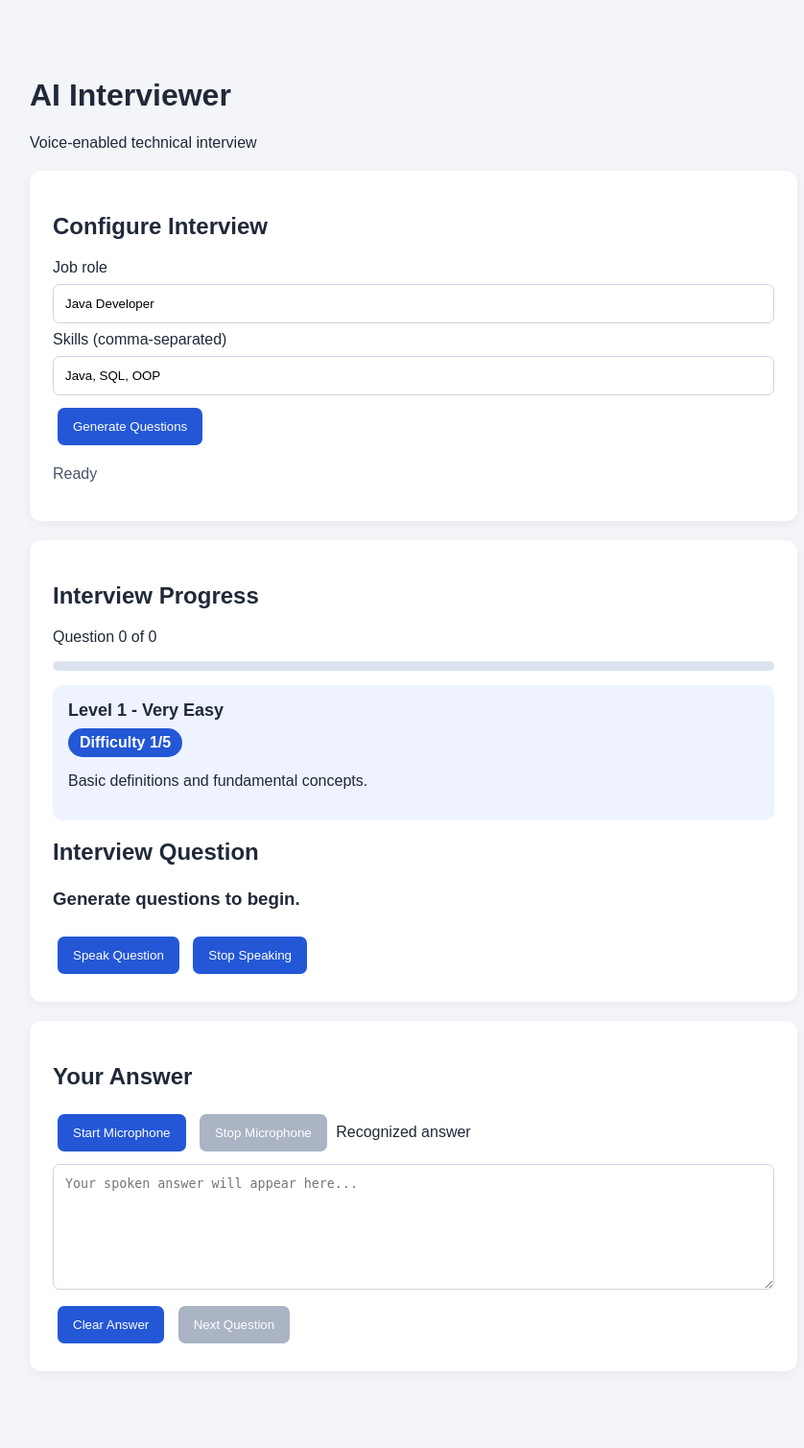
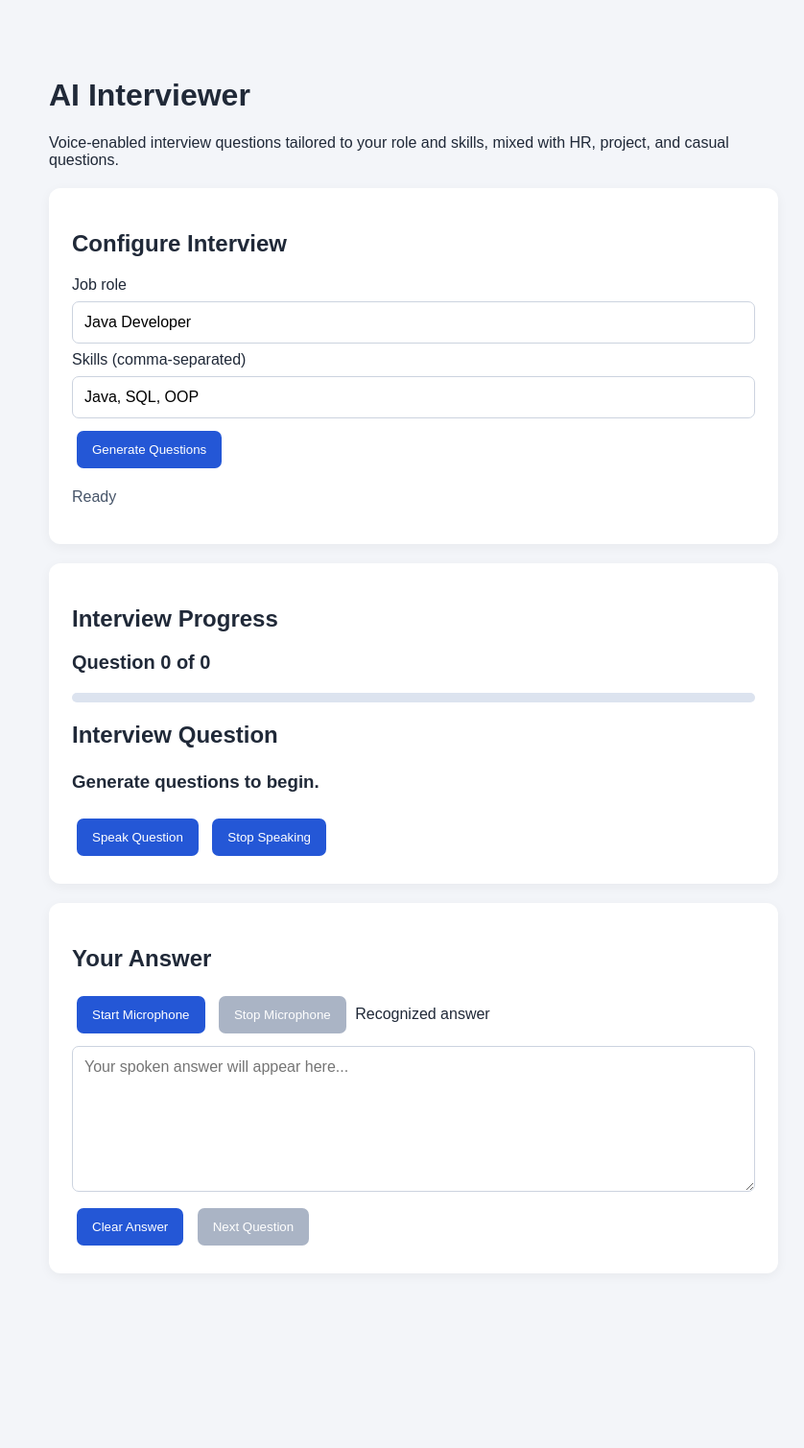
Before and after one commit to HARsHITHSaiReDdy/Ai-Interview, a Flask app: page / in a window 1280 px wide. Shown: the whole page at 96% size, without its empty margins (209-1047 px from the left). After the commit the page ends 1298 px from the top, so only its background shows below. Run offline with Flask 3, Linux system fonts and the light colour scheme.

Commit message:
UpDated HTML

```diff
--- a/template/interview.html
+++ b/template/interview.html
@@ -1,12 +1,11 @@
-
 <!DOCTYPE html>
 <html lang="en">
 <head>
     <meta charset="UTF-8">
     <meta name="viewport" content="width=device-width, initial-scale=1.0">
     <title>AI Interviewer</title>
-
     <style>
+        * { box-sizing: border-box; }
         body {
             font-family: Arial, sans-serif;
             max-width: 800px;
@@ -15,7 +14,6 @@
             background: #f3f5f9;
             color: #202938;
         }
-
         section {
             background: white;
             padding: 24px;
@@ -23,7 +21,6 @@
             border-radius: 12px;
             box-shadow: 0 3px 12px rgba(0, 0, 0, 0.05);
         }
-
         button {
             padding: 12px 16px;
             margin: 5px;
@@ -33,77 +30,46 @@
             color: white;
             cursor: pointer;
         }
-
-        button:disabled {
-            background: #aab4c5;
-            cursor: not-allowed;
-        }
-
+        button:disabled { background: #aab4c5; cursor: not-allowed; }
         textarea, input {
-            box-sizing: border-box;
             width: 100%;
             padding: 12px;
             margin: 8px 0;
             border: 1px solid #ccd3df;
             border-radius: 7px;
+            font: inherit;
         }
-
-        .difficulty-card {
-            background: #eef3ff;
-            border-radius: 10px;
-            padding: 16px;
-            margin: 15px 0;
-        }
-
-        .difficulty-title {
-            font-size: 18px;
-            font-weight: bold;
-        }
-
-        .level-badge {
-            display: inline-block;
-            padding: 6px 12px;
-            margin-top: 8px;
-            background: #2457d6;
-            color: white;
-            border-radius: 20px;
-            font-weight: bold;
-        }
-
+        #status { color: #475569; overflow-wrap: anywhere; }
+        #questionText { line-height: 1.6; font-weight: 600; }
+        #questionNumber { font-size: 1.25rem; font-weight: 700; }
+        #questionCategory { color: #475569; font-weight: 600; }
         .progress-track {
             width: 100%;
             height: 10px;
             background: #dce3ef;
             border-radius: 10px;
             overflow: hidden;
-            margin-top: 12px;
+            margin: 12px 0 20px;
         }
-
         .progress-fill {
             height: 100%;
             width: 0%;
             background: #2457d6;
             transition: width 0.3s ease;
         }
-
-        #status {
-            color: #475569;
-            overflow-wrap: anywhere;
-        }
-
-        #questionText {
-            line-height: 1.6;
+        @media (max-width: 600px) {
+            body { margin: 12px auto; padding: 12px; }
+            section { padding: 18px; }
+            button { width: 100%; margin: 5px 0; }
         }
     </style>
 </head>
-
-<body>
+<body data-generate-url="{{ url_for('generate_questions') }}">
     <h1>AI Interviewer</h1>
-    <p>Voice-enabled technical interview</p>
+    <p>Voice-enabled interview questions tailored to your role and skills, mixed with HR, project, and casual questions.</p>
 
     <section>
         <h2>Configure Interview</h2>
-
         <label for="role">Job role</label>
         <input id="role" value="Java Developer">
 
@@ -116,25 +82,10 @@
 
     <section>
         <h2>Interview Progress</h2>
-
         <p id="questionNumber">Question 0 of 0</p>
-
+        <p id="questionCategory"></p>
         <div class="progress-track">
             <div id="progressFill" class="progress-fill"></div>
-        </div>
-
-        <div class="difficulty-card">
-            <div class="difficulty-title" id="difficultyName">
-                Level 1 - Very Easy
-            </div>
-
-            <span class="level-badge" id="difficultyBadge">
-                Difficulty 1/5
-            </span>
-
-            <p id="difficultyDescription">
-                Basic definitions and fundamental concepts.
-            </p>
         </div>
 
         <h2>Interview Question</h2>
@@ -146,7 +97,6 @@
 
     <section>
         <h2>Your Answer</h2>
-
         <button id="startBtn">Start Microphone</button>
         <button id="stopBtn" disabled>Stop Microphone</button>
 
@@ -164,77 +114,58 @@
         const answer = document.getElementById("answer");
         const generateBtn = document.getElementById("generateBtn");
         const nextBtn = document.getElementById("nextBtn");
-
-        const difficultyNames = [
-            "Very Easy", "Easy", "Medium", "Hard", "Expert"
-        ];
-
-        const difficultyDescriptions = [
-            "Basic definitions and fundamental concepts.",
-            "Simple explanations and basic applications.",
-            "Practical problem-solving and implementation.",
-            "Complex scenarios and deeper technical reasoning.",
-            "Advanced architecture, optimization, and expert scenarios."
-        ];
+        const questionNumberText = document.getElementById("questionNumber");
+        const questionCategoryText = document.getElementById("questionCategory");
+        const progressFill = document.getElementById("progressFill");
+        const startBtn = document.getElementById("startBtn");
+        const stopBtn = document.getElementById("stopBtn");
+        const generateUrl = document.body.dataset.generateUrl;
 
         let questions = [];
         let questionDetails = [];
         let currentIndex = 0;
         let recognition = null;
+        let microphoneStream = null;
         let listening = false;
         let finalTranscript = "";
 
-        function getDifficulty(questionNumber) {
-            const level = Math.min(
-                Math.floor((questionNumber - 1) / 5) + 1,
-                5
-            );
+        function pageIsOpenedDirectly() {
+            return window.location.protocol === "file:" || !generateUrl.startsWith("/");
+        }
 
-            return {
-                level,
-                name: difficultyNames[level - 1],
-                description: difficultyDescriptions[level - 1]
-            };
+        if (pageIsOpenedDirectly()) {
+            statusText.textContent =
+                "This page was opened as a local file, so it cannot connect to app.py. Start the Flask app with `python Python\\app.py`, then open http://127.0.0.1:5000.";
+        }
+
+        function stopQuestionSpeech() {
+            if ("speechSynthesis" in window) {
+                window.speechSynthesis.cancel();
+            }
         }
 
         function displayQuestion() {
             if (!questions.length) return;
 
-            const questionNumber = currentIndex + 1;
-
-            // Prefer difficulty metadata returned by Flask.
-            const serverDetails = questionDetails[currentIndex];
-            const difficulty = serverDetails?.difficulty
-                ? {
-                    ...getDifficulty(questionNumber),
-                    ...serverDetails.difficulty
-                }
-                : getDifficulty(questionNumber);
-
+            stopQuestionSpeech();
+            const number = currentIndex + 1;
             questionText.textContent = questions[currentIndex];
-
-            document.getElementById("questionNumber").textContent =
-                `Question ${questionNumber} of ${questions.length}`;
-
-            document.getElementById("difficultyName").textContent =
-                `Level ${difficulty.level} - ${difficulty.name}`;
-
-            document.getElementById("difficultyBadge").textContent =
-                `Difficulty ${difficulty.level}/5`;
-
-            document.getElementById("difficultyDescription").textContent =
-                difficulty.description ||
-                difficultyDescriptions[difficulty.level - 1];
-
-            document.getElementById("progressFill").style.width =
-                `${(questionNumber / questions.length) * 100}%`;
+            questionNumberText.textContent = `Question ${number} of ${questions.length}`;
+            const detail = questionDetails[currentIndex];
+            questionCategoryText.textContent = detail?.difficulty
+                ? `${detail.category} - ${detail.difficulty.name}`
+                : detail?.category || "";
+            progressFill.style.width = `${(number / questions.length) * 100}%`;
 
             answer.value = "";
             finalTranscript = "";
+            nextBtn.disabled = currentIndex >= questions.length - 1;
+            nextBtn.textContent = currentIndex === questions.length - 1
+                ? "Interview Questions Completed"
+                : "Next Question";
 
-            nextBtn.disabled = currentIndex >= questions.length - 1;
-            nextBtn.textContent = "Next Question";
-
+            // Questions are generated together before the interview starts,
+            // so the next question is already available and navigation is instant.
             speakQuestion();
         }
 
@@ -243,50 +174,41 @@
                 statusText.textContent = "Generate questions first.";
                 return;
             }
-
             if (!("speechSynthesis" in window)) {
-                statusText.textContent =
-                    "Speech output is unsupported in this browser.";
+                statusText.textContent = "Speech output is unsupported in this browser.";
                 return;
             }
-
-            window.speechSynthesis.cancel();
-
-            const utterance = new SpeechSynthesisUtterance(
-                questions[currentIndex]
-            );
-
+            stopQuestionSpeech();
+            const utterance = new SpeechSynthesisUtterance(questions[currentIndex]);
             utterance.lang = "en-IN";
             window.speechSynthesis.speak(utterance);
         }
 
         generateBtn.onclick = async () => {
+            if (pageIsOpenedDirectly()) {
+                statusText.textContent =
+                    "Question generation needs the Flask server. Run `python Python\\app.py` and open http://127.0.0.1:5000.";
+                return;
+            }
+
             const role = document.getElementById("role").value.trim();
-
             const skills = document.getElementById("skills").value
-                .split(",")
-                .map(skill => skill.trim())
-                .filter(Boolean);
+                .split(",").map(skill => skill.trim()).filter(Boolean);
 
             if (!role) {
                 statusText.textContent = "Enter a job role.";
                 return;
             }
 
-            if (listening && recognition) {
-                recognition.stop();
-            }
-
-            if ("speechSynthesis" in window) {
-                window.speechSynthesis.cancel();
-            }
-
+            if (listening && recognition) recognition.stop();
+            stopQuestionSpeech();
             generateBtn.disabled = true;
-            statusText.textContent = "Generating questions... This may take a few minutes.";
+            nextBtn.disabled = true;
+            statusText.textContent =
+                "Generating 25 mixed questions, with technical questions across five difficulty levels. This may take a few minutes...";
 
             try {
-                // Relative URL works when Flask serves this page.
-                const response = await fetch("/generate-questions", {
+                const response = await fetch(generateUrl, {
                     method: "POST",
                     headers: {
                         "Content-Type": "application/json",
@@ -295,22 +217,11 @@
                     body: JSON.stringify({ role, skills })
                 });
 
-                // Read text first so a plain-text 403 does not cause
-                // an "Unexpected token F" JSON parsing error.
                 const responseText = await response.text();
                 let data;
-
                 try {
                     data = JSON.parse(responseText);
                 } catch {
-                    if (response.status === 403) {
-                        throw new Error(
-                            "403 Forbidden: the server rejected this request. " +
-                            "Open the page at http://127.0.0.1:5000/ " +
-                            "and ensure Flask is running."
-                        );
-                    }
-
                     throw new Error(
                         `The server returned a non-JSON response (HTTP ${response.status}). ` +
                         responseText.slice(0, 180)
@@ -318,30 +229,31 @@
                 }
 
                 if (!response.ok) {
-                    throw new Error(
-                        data.error || `Request failed: HTTP ${response.status}`
-                    );
+                    throw new Error(data.error || `Request failed: HTTP ${response.status}`);
                 }
-
-                if (!Array.isArray(data.questions) ||
-                    data.questions.length === 0) {
-                    throw new Error("No questions were returned by the AI.");
+                if (!Array.isArray(data.questions) || data.questions.length !== 25) {
+                    throw new Error("The server did not return exactly 25 questions.");
+                }
+                if (!Array.isArray(data.question_details) ||
+                    data.question_details.length !== data.questions.length ||
+                    data.question_details.some(detail =>
+                        !detail.category ||
+                        (["Role and skills", "Project experience"].includes(detail.category) &&
+                            !detail.difficulty?.name)
+                    )) {
+                    throw new Error("The server returned incomplete question categories or difficulty levels.");
                 }
 
                 questions = data.questions;
-                questionDetails = Array.isArray(data.question_details)
-                    ? data.question_details
-                    : [];
-
+                questionDetails = data.question_details;
                 currentIndex = 0;
-
                 displayQuestion();
-
                 statusText.textContent =
-                    `${questions.length} questions ready.`;
-
+                    `25 mixed questions for ${data.role || role} are ready. Only one question is shown at a time.`;
             } catch (error) {
-                statusText.textContent = error.message;
+                statusText.textContent = error instanceof TypeError
+                    ? "Could not reach the Flask app. Make sure it is running, then reload this page from http://127.0.0.1:5000."
+                    : error.message;
                 console.error("Question generation error:", error);
             } finally {
                 generateBtn.disabled = false;
@@ -349,95 +261,114 @@
         };
 
         document.getElementById("speakBtn").onclick = speakQuestion;
+        document.getElementById("stopSpeakBtn").onclick = stopQuestionSpeech;
 
-        document.getElementById("stopSpeakBtn").onclick = () => {
-            if ("speechSynthesis" in window) {
-                window.speechSynthesis.cancel();
+        function stopMicrophoneTracks() {
+            if (microphoneStream) {
+                microphoneStream.getTracks().forEach(track => track.stop());
+                microphoneStream = null;
             }
-        };
+        }
 
-        document.getElementById("startBtn").onclick = () => {
+        startBtn.onclick = async () => {
             const SpeechRecognition =
-                window.SpeechRecognition ||
-                window.webkitSpeechRecognition;
+                window.SpeechRecognition || window.webkitSpeechRecognition;
 
             if (!SpeechRecognition) {
                 statusText.textContent =
                     "Speech recognition is unavailable. Try a supported browser such as Chrome.";
                 return;
             }
+            if (!navigator.mediaDevices?.getUserMedia) {
+                statusText.textContent =
+                    "Microphone access is unavailable in this browser context. Open the app through http://127.0.0.1:5000 or use a secure HTTPS page.";
+                return;
+            }
+            if (listening) return;
 
-            if (listening) return;
+            startBtn.disabled = true;
+            statusText.textContent = "Requesting microphone access...";
+            try {
+                microphoneStream = await navigator.mediaDevices.getUserMedia({
+                    audio: true
+                });
 
                 recognition = new SpeechRecognition();
                 recognition.lang = "en-IN";
                 recognition.continuous = true;
                 recognition.interimResults = true;
-
                 finalTranscript = answer.value.trim();
 
                 recognition.onstart = () => {
                     listening = true;
                     statusText.textContent = "Listening...";
-                document.getElementById("startBtn").disabled = true;
-                document.getElementById("stopBtn").disabled = false;
+                    stopBtn.disabled = false;
                 };
 
                 recognition.onresult = event => {
                     let interim = "";
-
                     for (let i = event.resultIndex; i < event.results.length; i++) {
                         const transcript = event.results[i][0].transcript;
-
                         if (event.results[i].isFinal) {
-                        finalTranscript +=
-                            (finalTranscript ? " " : "") + transcript;
+                            finalTranscript += (finalTranscript ? " " : "") + transcript;
                         } else {
                             interim += transcript;
                         }
                     }
-
                     answer.value = finalTranscript +
-                    (interim
-                        ? (finalTranscript ? " " : "") + interim
-                        : "");
+                        (interim ? (finalTranscript ? " " : "") + interim : "");
                 };
 
                 recognition.onerror = event => {
-                statusText.textContent = "Speech error: " + event.error;
+                    const messages = {
+                        "not-allowed": "Microphone permission was denied. Allow microphone access for this site in your browser settings.",
+                        "service-not-allowed": "The browser blocked its speech-recognition service. Allow speech recognition in browser settings.",
+                        "audio-capture": "No working microphone was found. Check that a microphone is connected and enabled.",
+                        "network": "Microphone access is working, but Chrome's speech-recognition service could not connect. Speech recognition needs an internet connection; reconnect and try again, or type your answer instead.",
+                        "no-speech": "No speech was detected. Try again and speak closer to the microphone."
+                    };
+                    statusText.textContent = messages[event.error] ||
+                        `Speech recognition error (${event.error}). You can type your answer instead.`;
+                    if (event.error !== "no-speech") {
+                        listening = false;
+                        startBtn.disabled = false;
+                        stopBtn.disabled = true;
+                    }
                 };
 
                 recognition.onend = () => {
                     listening = false;
-                document.getElementById("startBtn").disabled = false;
-                document.getElementById("stopBtn").disabled = true;
-
+                    startBtn.disabled = false;
+                    stopBtn.disabled = true;
+                    stopMicrophoneTracks();
                     finalTranscript = answer.value.trim();
-
                     if (statusText.textContent === "Listening...") {
                         statusText.textContent = "Recording stopped.";
                     }
                 };
 
-            try {
                 recognition.start();
             } catch (error) {
-                statusText.textContent =
-                    "Could not start microphone: " + error.message;
+                stopMicrophoneTracks();
+                startBtn.disabled = false;
+                stopBtn.disabled = true;
+                const messages = {
+                    NotAllowedError: "Microphone permission was denied. Allow microphone access for this site in your browser settings.",
+                    NotFoundError: "No microphone was found. Connect or enable a microphone and try again.",
+                    NotReadableError: "The microphone is busy or unavailable. Close other apps using it and try again."
+                };
+                statusText.textContent = messages[error.name] ||
+                    `Could not start microphone: ${error.message}`;
             }
         };
 
-        document.getElementById("stopBtn").onclick = () => {
-            if (recognition && listening) {
-                recognition.stop();
-            }
+        stopBtn.onclick = () => {
+            if (recognition && listening) recognition.stop();
         };
 
         document.getElementById("clearBtn").onclick = () => {
-            if (recognition && listening) {
-                recognition.stop();
-            }
-
+            if (recognition && listening) recognition.stop();
+            else stopMicrophoneTracks();
             answer.value = "";
             finalTranscript = "";
         };
@@ -447,16 +378,15 @@
                 statusText.textContent = "Stop the microphone first.";
                 return;
             }
-
             if (currentIndex < questions.length - 1) {
                 currentIndex++;
                 displayQuestion();
                 statusText.textContent = "Question loaded.";
             }
-
             if (currentIndex === questions.length - 1) {
                 nextBtn.disabled = true;
                 nextBtn.textContent = "Interview Questions Completed";
+                statusText.textContent = "You have reached the final question.";
             }
         };
     </script>
```
Lines whose indentation alone changed are shown as unchanged.
